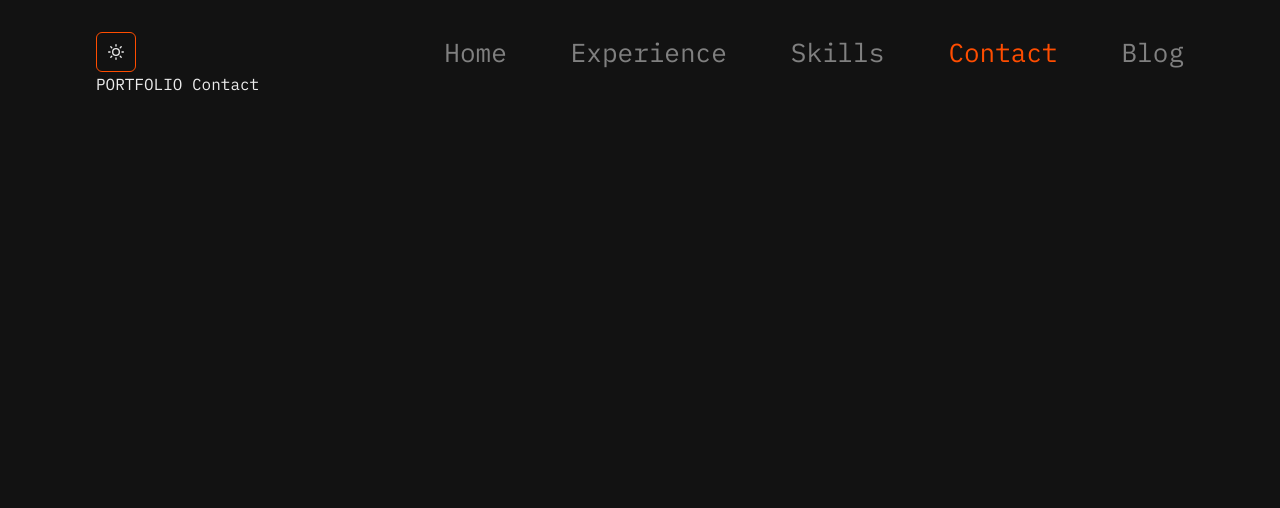
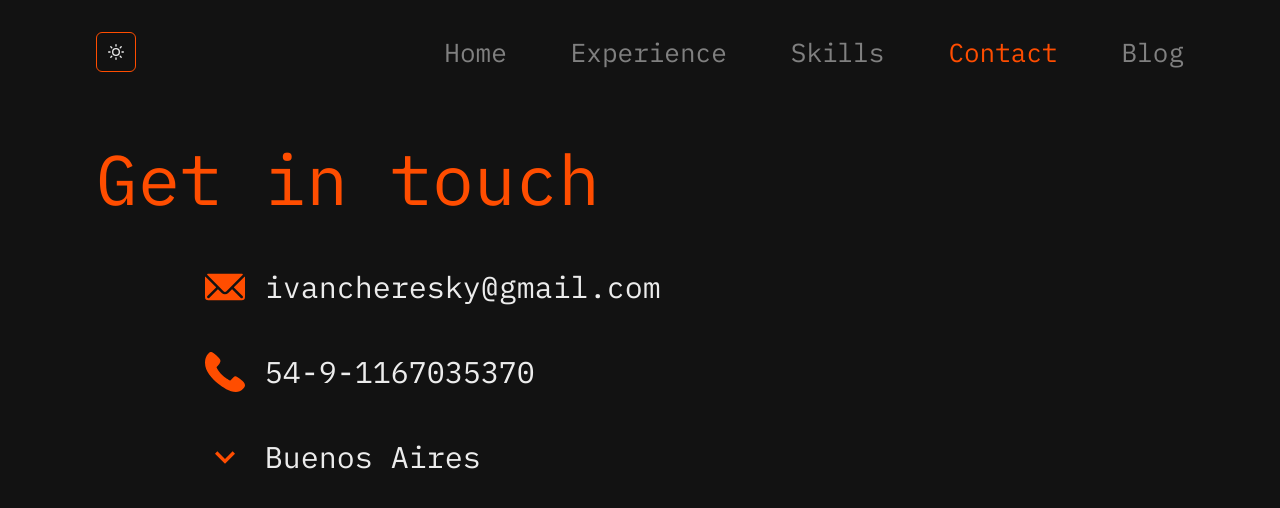
Before and after one commit to IvanCheresky/portfolio, a Next.js app: page /contact in a window 1280 px wide. Shown: the top 508 px of the page. Built offline with nearby package versions, Linux system fonts and the light colour scheme.

Commit message:
Add contact page

```diff
--- a/src/components/Timeline/MooveItElement/index.tsx
+++ b/src/components/Timeline/MooveItElement/index.tsx
@@ -48,7 +48,7 @@ const MooveItElement = () => {
     <VerticalTimelineElement
       contentStyle={contentStyle}
       contentArrowStyle={{ borderRight: "7px solid  #000006" }}
-      date="January 2021 - Present"
+      date="January 2022 - Present"
       iconStyle={{ background: colors.brand.orange, color: "#fff" }}
       icon={<ReactIcon />}
     >
--- a/src/pages/contact.tsx
+++ b/src/pages/contact.tsx
@@ -1,10 +1,37 @@
 import HeaderLayout from "@/layouts/HeaderLayout";
 import routes from "@/utils/routes";
+import { ChevronDownIcon, EmailIcon, PhoneIcon } from "@chakra-ui/icons";
+import { Flex, Text } from "@chakra-ui/react";
+import Link from "next/link";
 
 export default function Skills() {
   return (
     <HeaderLayout currentRoute={routes.contact.path}>
-      PORTFOLIO Contact
+      <Text color="brand.orange" fontSize="70px" mt="5%">
+        Get in touch
+      </Text>
+      <Flex
+        flexDir="column"
+        alignItems="flex-start"
+        rowGap="10"
+        mt="3%"
+        px="10%"
+      >
+        <Link href="mailto:ivancheresky@gmail.com">
+          <Flex alignItems="center" columnGap="20px">
+            <EmailIcon color="brand.orange" w="10" h="10" />
+            <Text fontSize="30px">ivancheresky@gmail.com</Text>
+          </Flex>
+        </Link>
+        <Flex alignItems="center" columnGap="20px">
+          <PhoneIcon color="brand.orange" w="10" h="10" />
+          <Text fontSize="30px">54-9-1167035370</Text>
+        </Flex>
+        <Flex alignItems="center" columnGap="20px">
+          <ChevronDownIcon color="brand.orange" w="10" h="10" />
+          <Text fontSize="30px">Buenos Aires</Text>
+        </Flex>
+      </Flex>
     </HeaderLayout>
   );
 }
```
